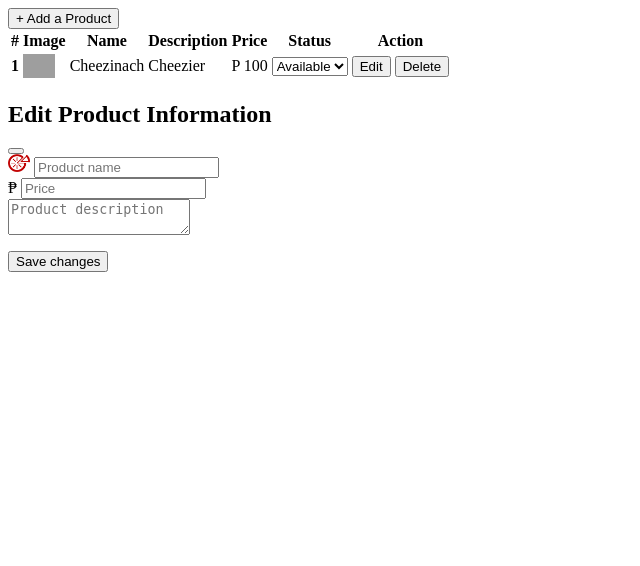
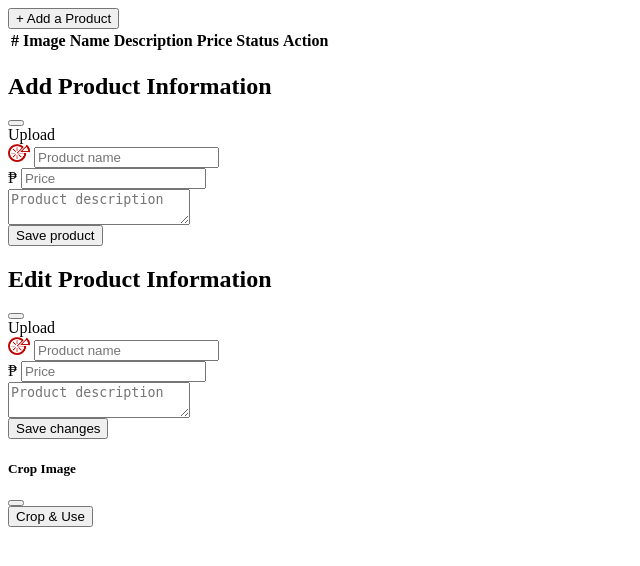
Before and after one commit to jeytix8/jeytipizza, a PHP site: page /admin/content.php in a window 1280 px wide. Shown: the top 566 px of the page, without its empty margins (0-640 px from the left). Run offline with PHP 8.4, Linux system fonts and the light colour scheme; lists and menus that the app fills with data are empty; grey boxes are pictures that could not be loaded.

Commit message:
Added CRUD admin product listing. With Image Uploading in database.

```diff
--- a/admin.php
+++ b/admin.php
@@ -21,6 +21,8 @@ if ($_SESSION['type'] == 'customer') {
     <link href="https://cdn.jsdelivr.net/npm/bootstrap@5.3.7/dist/css/bootstrap.min.css" rel="stylesheet"
         integrity="sha384-LN+7fdVzj6u52u30Kp6M/trliBMCMKTyK833zpbD+pXdCLuTusPj697FH4R/5mcr" crossorigin="anonymous">
     <link rel="shortcut icon" href="assets/pizza.png">
+    <link rel="stylesheet" href="https://cdn.jsdelivr.net/npm/cropperjs@1.5.13/dist/cropper.min.css" />
+
     <title>Administrator</title>
     <style>
         section {
@@ -46,7 +48,7 @@ if ($_SESSION['type'] == 'customer') {
             </a>
             <!-- Profile -->
             <ul class="navbar-nav d-flex align-items-center">
-                <li class="text-white text-end me-2"><small><?php echo $_SESSION['username'];?></small></li>
+                <li class="text-white text-end me-2"><small><?php echo $_SESSION['username']; ?></small></li>
                 <!-- Profile -->
                 <li class="nav-item dropdown">
                     <a class="nav-link p-0" role="button" data-bs-toggle="dropdown" aria-expanded="false">
@@ -73,6 +75,8 @@ if ($_SESSION['type'] == 'customer') {
     <script src="https://cdn.jsdelivr.net/npm/bootstrap@5.3.7/dist/js/bootstrap.bundle.min.js"
         integrity="sha384-ndDqU0Gzau9qJ1lfW4pNLlhNTkCfHzAVBReH9diLvGRem5+R9g2FzA8ZGN954O5Q"
         crossorigin="anonymous"></script>
+    <script src="https://cdn.jsdelivr.net/npm/cropperjs@1.5.13/dist/cropper.min.js"></script>
+    <script src="https://cdn.jsdelivr.net/npm/sweetalert2@11"></script>
     <script src="script/bootstrap-function.js"></script>
     <script src="script/cache-resetter.js"></script>
     <script src="script/content-loader.js"></script>
--- a/admin/content.php
+++ b/admin/content.php
@@ -4,7 +4,8 @@
         <div class="row justify-content-center align-items-center">
             <!-- Add Product -->
             <div class="text-end">
-                <button class="btn btn-sm btn-success">+ Add a Product</button>
+                <button class="btn btn-sm btn-success" data-bs-toggle="modal" data-bs-target="#add-modal">+ Add a
+                    Product</button>
             </div>
 
             <!-- Product -->
@@ -20,32 +21,75 @@
                         <th scope="col">Action</th>
                     </tr>
                 </thead>
-                <tbody>
-                    <tr>
-                        <th scope="row">1</th>
-                        <td><img src="https://assets.surlatable.com/m/15a89c2d9c6c1345/72_dpi_webp-REC-283110_Pizza.jpg"
-                                alt="Peronizza" width="32"></td>
-                        <td>Cheezinach</td>
-                        <td>Cheezier</td>
-                        <td>P 100</td>
-                        <td>
-                            <select class="form-select form-select-sm" aria-label="Default select example">
-                                <option value="product-avail">Available</option>
-                                <option value="product-sold">Sold Out</option>
-                            </select>
-                        </td>
-                        <td>
-                            <button class="btn btn-sm btn-primary" id="edit-btn" data-bs-toggle="modal"
-                                data-bs-target="#edit-modal">Edit</button>
-                            <button class="btn btn-sm btn-danger" id="delete-btn">Delete</button>
-                        </td>
-                    </tr>
+                <tbody id="product-table-body">
+                    <!-- Product Item -->
                 </tbody>
             </table>
         </div>
 
         <!-- Modal -->
-        <!-- Modal -->
+        <!--Add Modal -->
+        <div class="modal fade" id="add-modal" tabindex="-1" aria-labelledby="add-modalLabel" aria-hidden="true">
+            <div class="modal-dialog modal-dialog-centered">
+                <div class="modal-content">
+                    <div class="modal-header">
+                        <h1 class="modal-title fs-5" id="add-modalLabel">Add
+                            Product Information
+                        </h1>
+                        <button type="button" class="btn-close" data-bs-dismiss="modal" aria-label="Close"></button>
+                    </div>
+
+                    <!-- Information -->
+                    <form id="add-product-form" enctype="multipart/form-data">
+                        <div class="modal-body">
+                            <!-- Image Preview -->
+                            <div class="mb-2 text-center">
+                                <img id="add-image-preview" src="" alt="Preview" style="max-width:100px; display:none;">
+                            </div>
+
+                            <!-- Image Upload Box -->
+                            <div class="input-group mb-2">
+                                <label for="add-product-image" class="form-control text-center" style="cursor:pointer;">
+                                    <span id="add-upload-label">Upload</span>
+                                    <input type="file" id="add-product-image" name="add-product-image" accept="image/*"
+                                        style="display:none;">
+                                </label>
+                            </div>
+
+                            <!-- Product name -->
+                            <div class="input-group mb-2">
+                                <span class="input-group-text"><img src="assets/pizza.png" alt="pizza"
+                                        width="22"></span>
+                                <input type="text" class="form-control" placeholder="Product name"
+                                    name="add-product-name" required>
+                            </div>
+
+                            <!--Product Price -->
+                            <div class="input-group mb-2">
+                                <span class="input-group-text">&#8369</span>
+                                <input type="number" class="form-control" placeholder="Price" name="add-product-price"
+                                    required>
+                            </div>
+
+                            <!-- Product Description -->
+                            <div class="input-group mb-1">
+                                <span class="input-group-text"><i class="bi bi-pen-fill"></i></span>
+                                <textarea class="form-control" id="exampleFormControlTextarea1"
+                                    placeholder="Product description" name="add-product-description"
+                                    required></textarea>
+                            </div>
+
+                            <input type="hidden" name="add-cropped-image" id="add-cropped-image">
+                        </div>
+                        <div class="modal-footer justify-content-center">
+                            <button type="submit" class="btn btn-danger">Save product</button>
+                        </div>
+                    </form>
+                </div>
+            </div>
+        </div>
+
+        <!--Edit Modal -->
         <div class="modal fade" id="edit-modal" tabindex="-1" aria-labelledby="edit-modalLabel" aria-hidden="true">
             <div class="modal-dialog modal-dialog-centered">
                 <div class="modal-content">
@@ -55,29 +99,77 @@
                         </h1>
                         <button type="button" class="btn-close" data-bs-dismiss="modal" aria-label="Close"></button>
                     </div>
-                    <div class="modal-body">
-                        <!-- Information -->
-                        <form action="">
+
+                    <!-- Information -->
+                    <form id="edit-product-form" enctype="multipart/form-data">
+                        <input type="hidden" name="id" id="edit-product-id">
+
+                        <div class="modal-body">
+                            <!-- Image Preview -->
+                            <div class="mb-2 text-center">
+                                <img id="edit-image-preview" src="" alt="Preview" style="max-width:100px; display:none;">
+                            </div>
+
+                            <!-- Image Upload Box -->
+                            <div class="input-group mb-2">
+                                <label for="edit-product-image" class="form-control text-center" style="cursor:pointer;">
+                                    <span id="edit-upload-label">Upload</span>
+                                    <input type="file" id="edit-product-image" name="edit-product-image" accept="image/*"
+                                        style="display:none;">
+                                </label>
+                            </div>
+
+                            <!-- Product name -->
                             <div class="input-group mb-2">
                                 <span class="input-group-text"><img src="assets/pizza.png" alt="pizza"
                                         width="22"></span>
-                                <input type="text" class="form-control" placeholder="Product name">
+                                <input type="text" class="form-control" placeholder="Product name"
+                                    name="edit-product-name" required>
                             </div>
 
+                            <!--Product Price -->
                             <div class="input-group mb-2">
                                 <span class="input-group-text">&#8369</span>
-                                <input type="number" class="form-control" placeholder="Price">
+                                <input type="number" class="form-control" placeholder="Price" name="edit-product-price"
+                                    required>
                             </div>
 
+                            <!-- Product Description -->
                             <div class="input-group mb-1">
                                 <span class="input-group-text"><i class="bi bi-pen-fill"></i></span>
                                 <textarea class="form-control" id="exampleFormControlTextarea1"
-                                    placeholder="Product description"></textarea>
+                                    placeholder="Product description" name="edit-product-description"
+                                    required></textarea>
                             </div>
-                        </form>
+
+                            <input type="hidden" name="edit-cropped-image" id="edit-cropped-image">
+                        </div>
+                        <div class="modal-footer justify-content-center">
+                            <button type="submit" class="btn btn-danger">Save changes</button>
+                        </div>
+                    </form>
+                </div>
+            </div>
+        </div>
+
+        <!--Edit Modal -->
+
+
+        <!-- Crop Modal -->
+        <div class="modal fade" id="crop-modal" tabindex="-1" aria-labelledby="crop-modalLabel" aria-hidden="true">
+            <div class="modal-dialog modal-dialog-centered modal-lg">
+                <div class="modal-content">
+                    <div class="modal-header">
+                        <h5 class="modal-title" id="crop-modalLabel">Crop Image</h5>
+                        <button type="button" class="btn-close" data-bs-dismiss="modal"></button>
+                    </div>
+                    <div class="modal-body d-flex flex-column align-items-center">
+                        <div class="w-100 d-flex justify-content-center">
+                            <img id="cropper-image" src="" style="max-width:100%; max-height:50vh;">
+                        </div>
                     </div>
                     <div class="modal-footer justify-content-center">
-                        <button type="button" class="btn btn-danger">Save changes</button>
+                        <button type="button" id="crop-btn" class="btn btn-success">Crop & Use</button>
                     </div>
                 </div>
             </div>
```
Also changed, not shown: controller/admin-content.php (added, +163 -0 lines), script/admin.js (+246 -2 lines).
